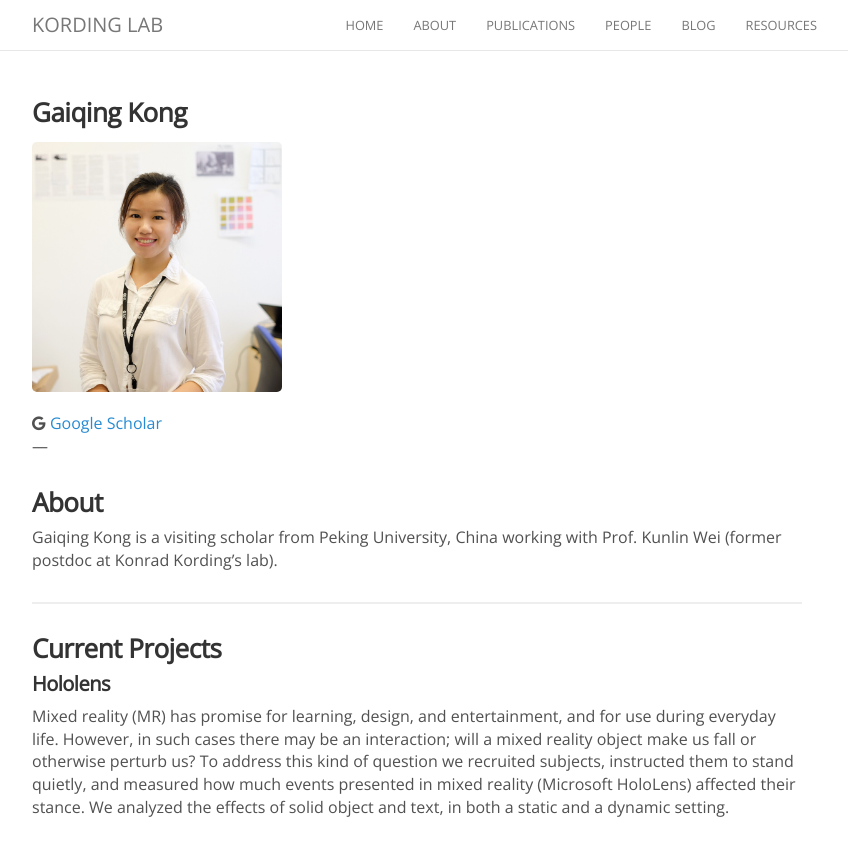
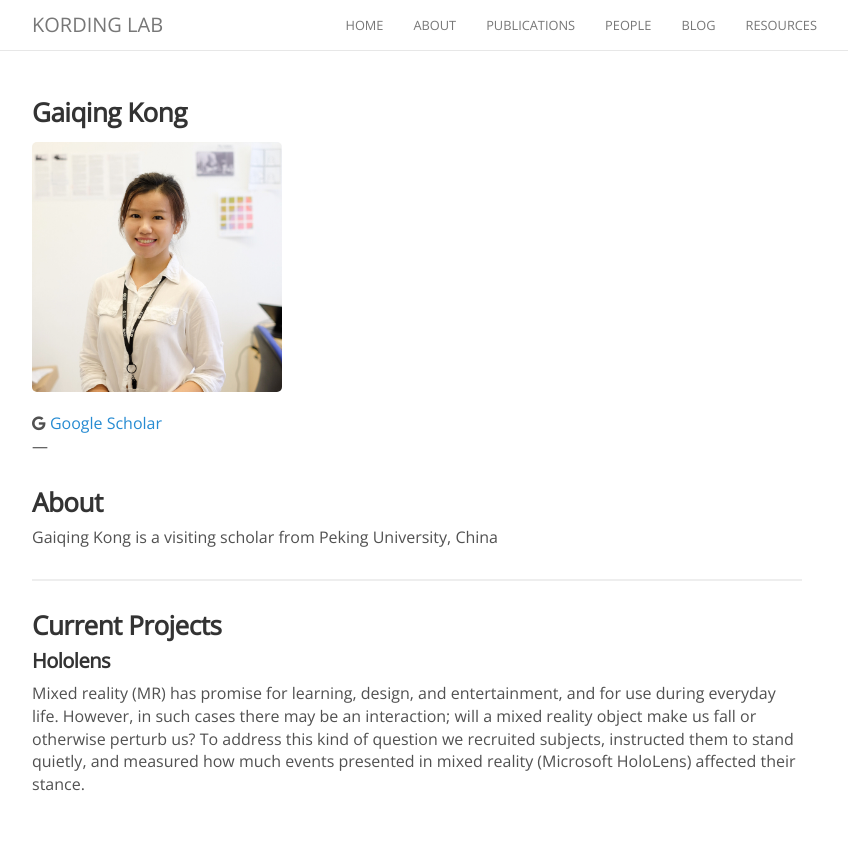
Before and after one commit to KordingLab/KordingLab.github.io, a Jekyll site: the page built from _people/gaiqing_kong.md, in a window 1280 px wide. Shown: the top 856 px of the page, without its empty margins (223-1071 px from the left). Built offline with Jekyll 4.4.1, drawn with Linux system fonts in a browser that asks for light colours; nearby versions of some CDN libraries; comment, search, counter and statistics services are not loaded.

Commit message:
Update gaiqing_kong.md

```diff
--- a/_people/gaiqing_kong.md
+++ b/_people/gaiqing_kong.md
@@ -11,8 +11,7 @@ joined: 2016
 
 ### About
 
-Gaiqing Kong is a visiting scholar from Peking University, China working with
-Prof. Kunlin Wei (former postdoc at Konrad Kording's lab).
+Gaiqing Kong is a visiting scholar from Peking University, China
 
 ---
 
@@ -20,4 +19,4 @@ Prof. Kunlin Wei (former postdoc at Konrad Kording's lab).
 
 ##### Hololens
 
-Mixed reality (MR) has promise for learning, design, and entertainment, and for use during everyday life. However, in such cases there may be an interaction; will a mixed reality object make us fall or otherwise perturb us? To address this kind of question we recruited subjects, instructed them to stand quietly, and measured how much events presented in mixed reality (Microsoft HoloLens) affected their stance. We analyzed the effects of solid object and text, in both a static and a dynamic setting.
+Mixed reality (MR) has promise for learning, design, and entertainment, and for use during everyday life. However, in such cases there may be an interaction; will a mixed reality object make us fall or otherwise perturb us? To address this kind of question we recruited subjects, instructed them to stand quietly, and measured how much events presented in mixed reality (Microsoft HoloLens) affected their stance.
```
